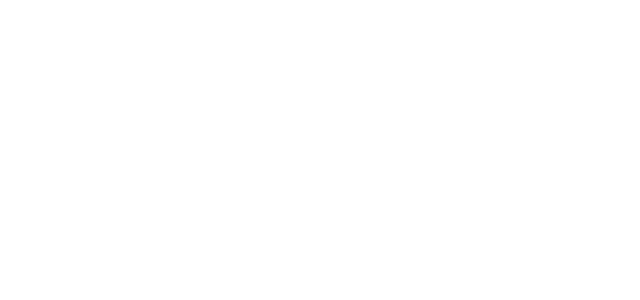
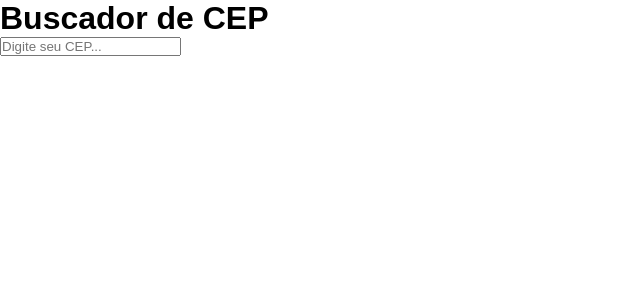
Before and after one commit to barbarassoares/buscaCEP, a React (Create React App) app: page / in a window 1280 px wide. Shown: the top 300 px of the page, without its empty margins (0-640 px from the left). Built offline with nearby package versions, Linux system fonts and the light colour scheme.

Commit message:
Update App.js

```diff
--- a/src/App.js
+++ b/src/App.js
@@ -1,8 +1,14 @@
 
 function App() {
   return (
-    <div className="App">
+    <div className="Conteiner">
+      <h1 className="Title"> Buscador de CEP</h1>
 
+      <div className="ConteinerInput">
+      <input type="text"
+      placeholder="Digite seu CEP..."
+      />
+      </div>
     </div>
   );
 }
```
